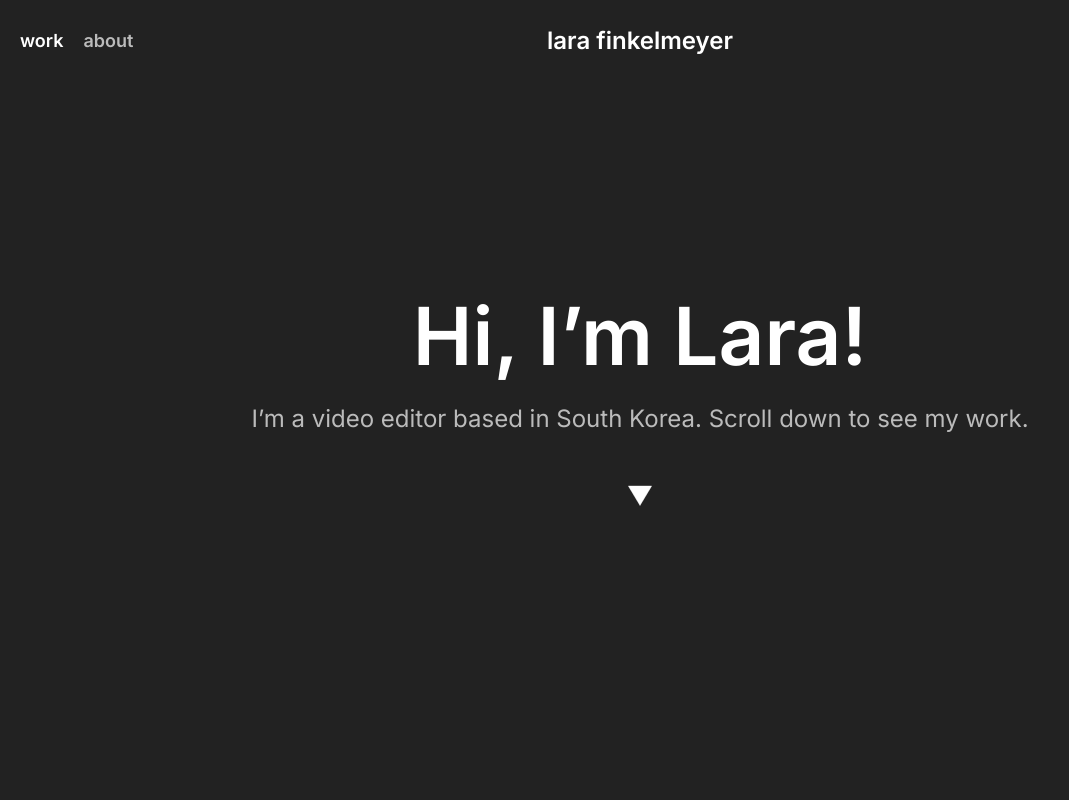
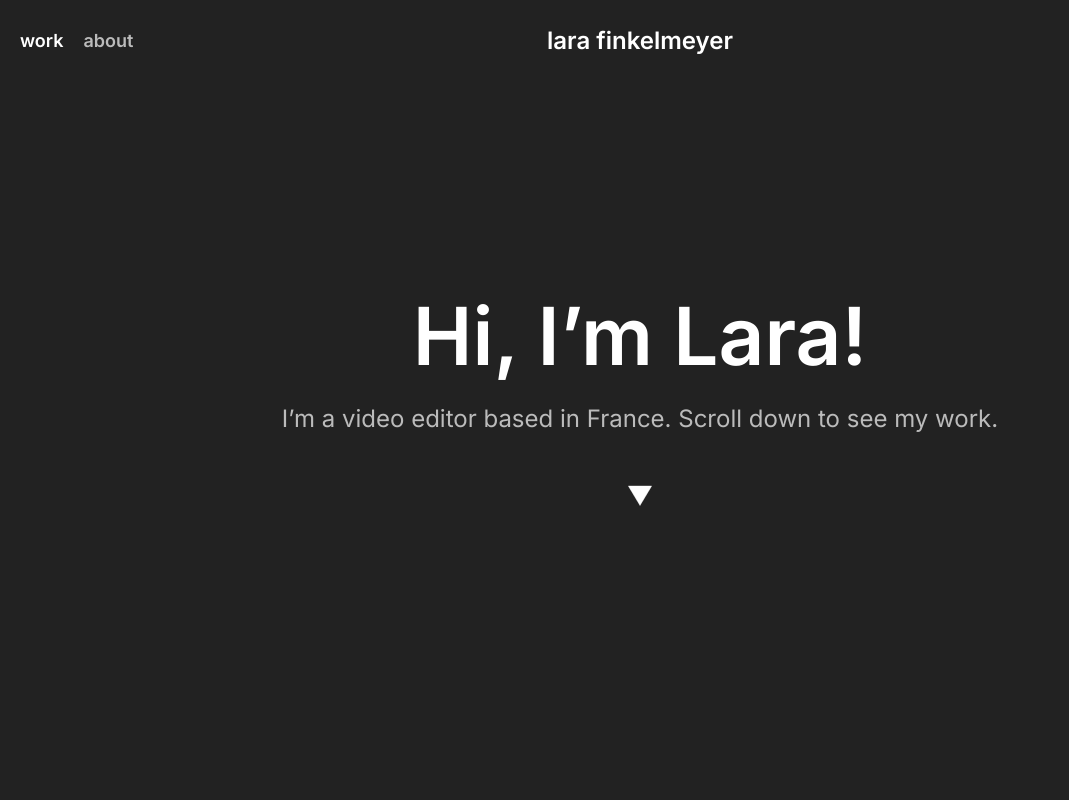
Before and after one commit to lara-finkelmeyer/video-editor, a plain HTML site: page index.html in a window 1280 px wide. Shown: the top 800 px of the page, without its empty margins (0-1069 px from the left). Drawn offline with Linux system fonts and the light colour scheme.

Commit message:
Update location in introduction paragraph

```diff
--- a/index.html
+++ b/index.html
@@ -54,7 +54,7 @@ header nav a.active { color: white; }
 
 <div class="intro">
 <h1>Hi, I’m Lara!</h1>
-<p>I’m a video editor based in South Korea. Scroll down to see my work.</p>
+<p>I’m a video editor based in France. Scroll down to see my work.</p>
 <div class="arrow"></div>
 </div>
 
```
